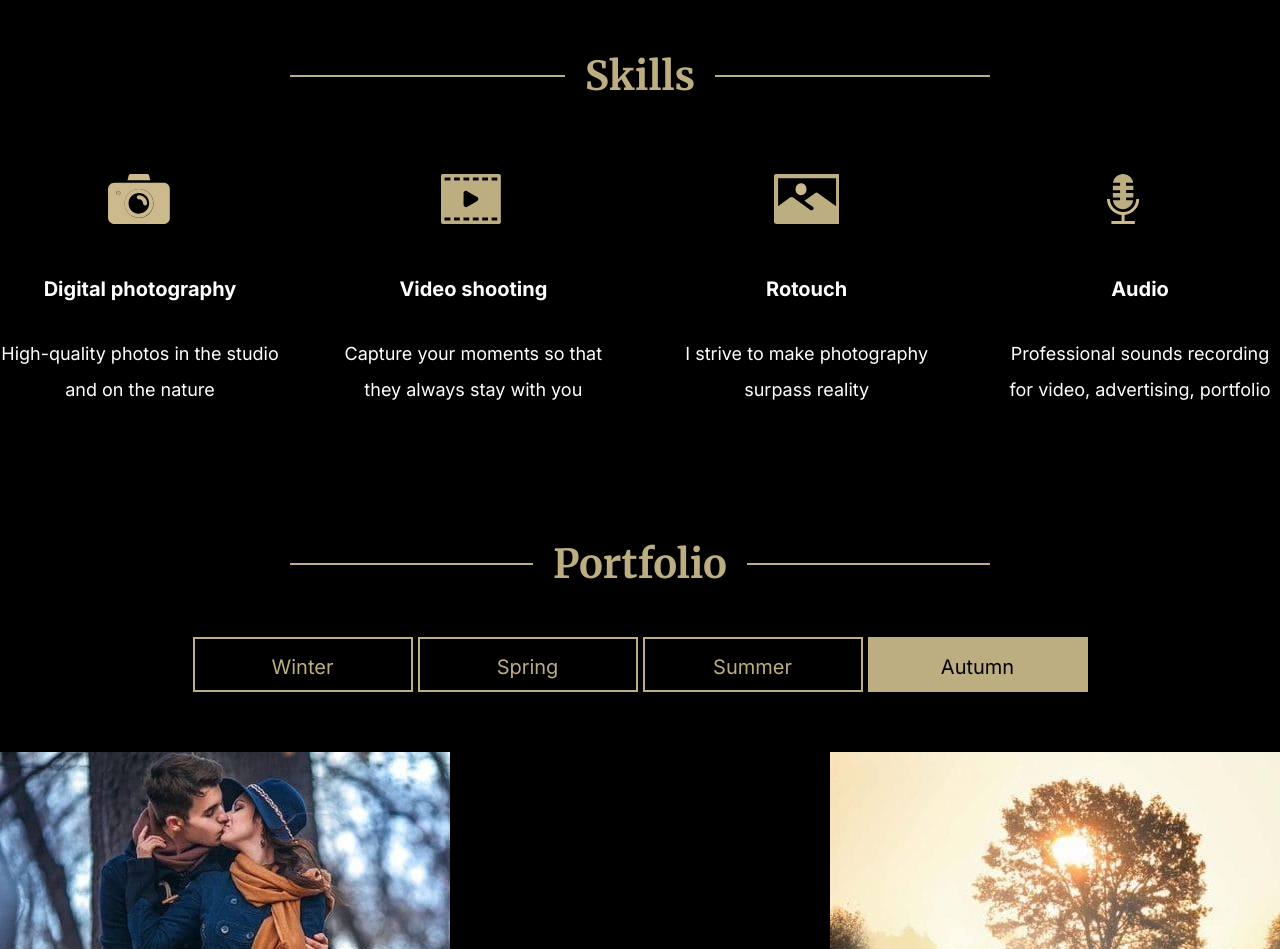
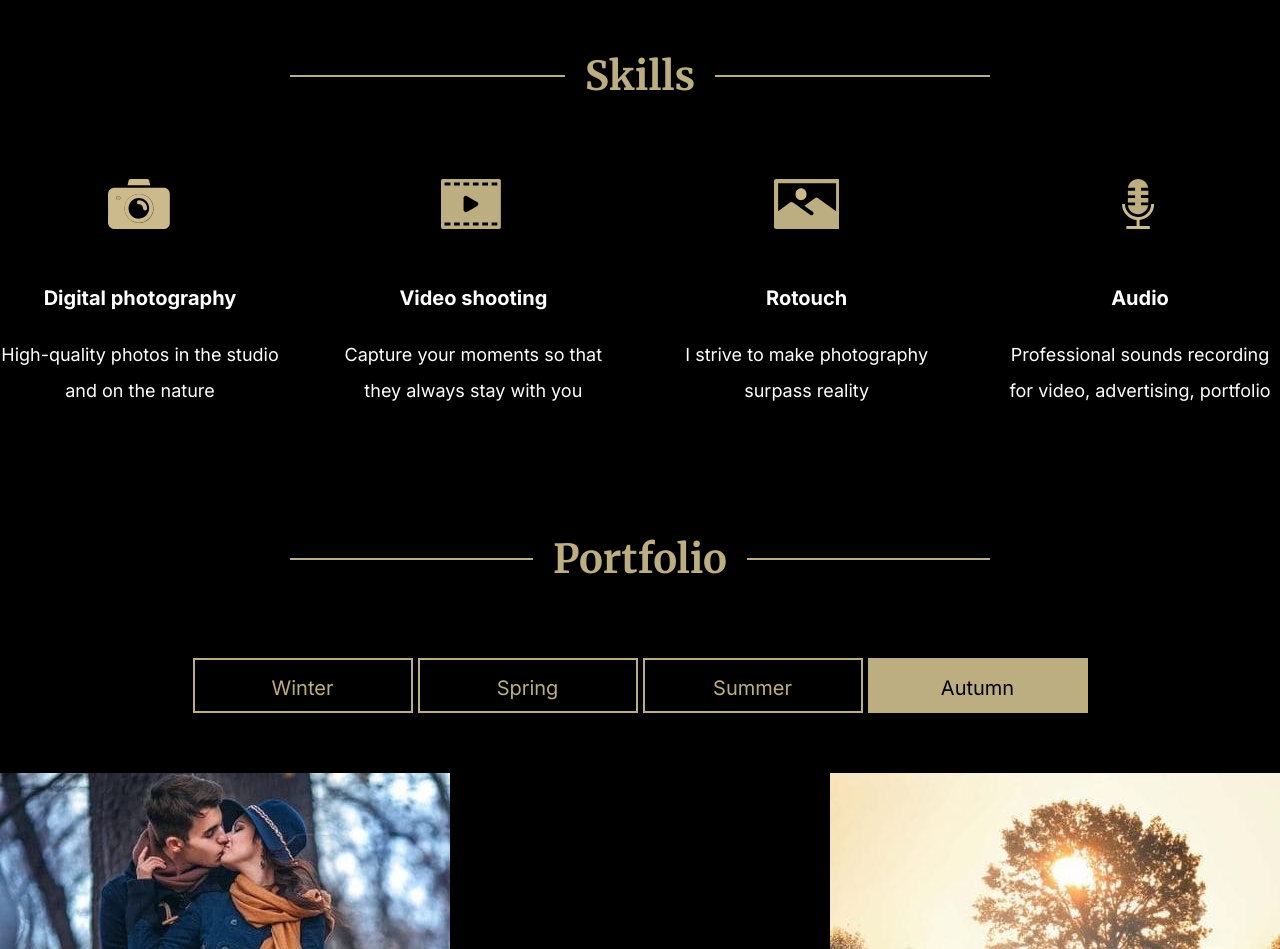
Before and after one commit to Alexa-dis/Tasks-JSFEPRESCHOOL, a website: page portfolio/index.html in a window 1280 px wide. Shown: the part 972-1921 px from the top of the page. Drawn offline with Linux system fonts and the light colour scheme.

Commit message:
fix: portfolio section style

```diff
--- a/portfolio/sass/base/_base.scss
+++ b/portfolio/sass/base/_base.scss
@@ -32,6 +32,8 @@ h3 {
 h4 {
   @include font(2rem);
   text-align: center;
+  margin-top: 30px;
+  margin-bottom: 19px
 }
 
 h5 {
--- a/portfolio/sass/layouts/_portfolio.scss
+++ b/portfolio/sass/layouts/_portfolio.scss
@@ -1,5 +1,5 @@
 .portfolio__button__wrapper {
-  margin: 0 auto 60px;
+  margin: 26px auto 60px;
   display: flex;
   justify-content: space-between;
   max-width: 895px;
@@ -10,10 +10,11 @@
     flex-wrap: wrap;
     max-width: 1400px;
     justify-content: space-between;
+    margin-bottom: -27px;
 }
 
 .gallery__img {
-    padding-bottom: 25px;
+    padding-bottom: 23px;
 }
 
 .list__item {
--- a/portfolio/sass/layouts/_skills.scss
+++ b/portfolio/sass/layouts/_skills.scss
@@ -1,8 +1,10 @@
 .skills__wrapper {
   display: flex;
   justify-content: space-between;
-  margin-top: 25px;
-
+  align-items: center;
+  max-width: 1360px;
+  margin: 0 auto;
+  padding-top: 30px;
 }
 
 .skill {
@@ -13,6 +15,7 @@
     text-align: center;
     font-size: 18px;
     line-height: 36px;
+    margin-bottom: 12px;
   }
 }
 
@@ -51,4 +54,5 @@
     width: 65px;
     height: 65px;
     background-repeat: no-repeat;
+    margin-left: 30px;
 }
```
Also changed, not shown: portfolio/sass/style.css, 1 other file.
